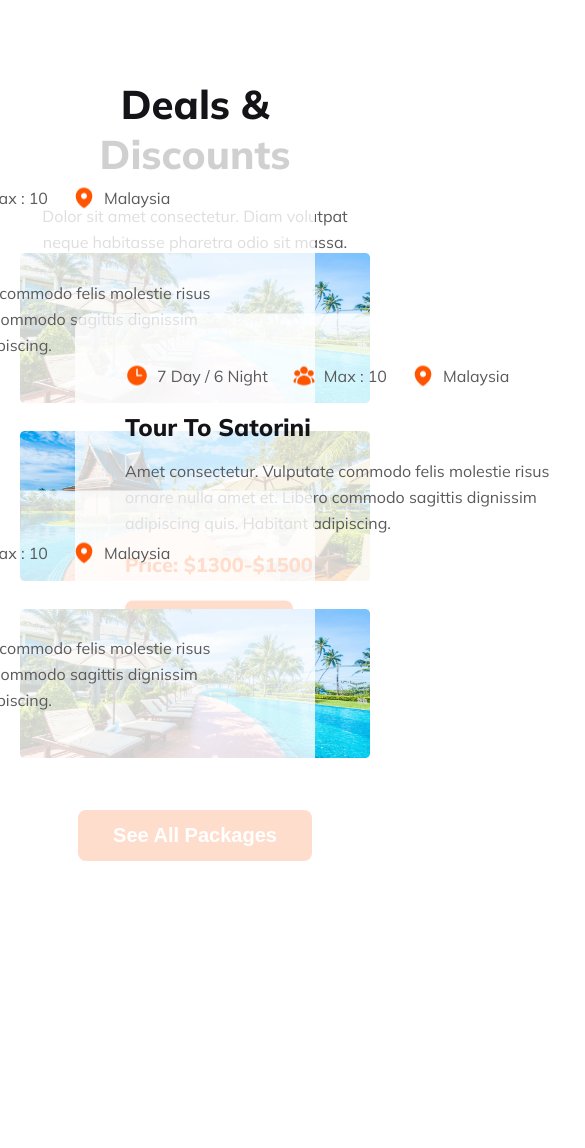
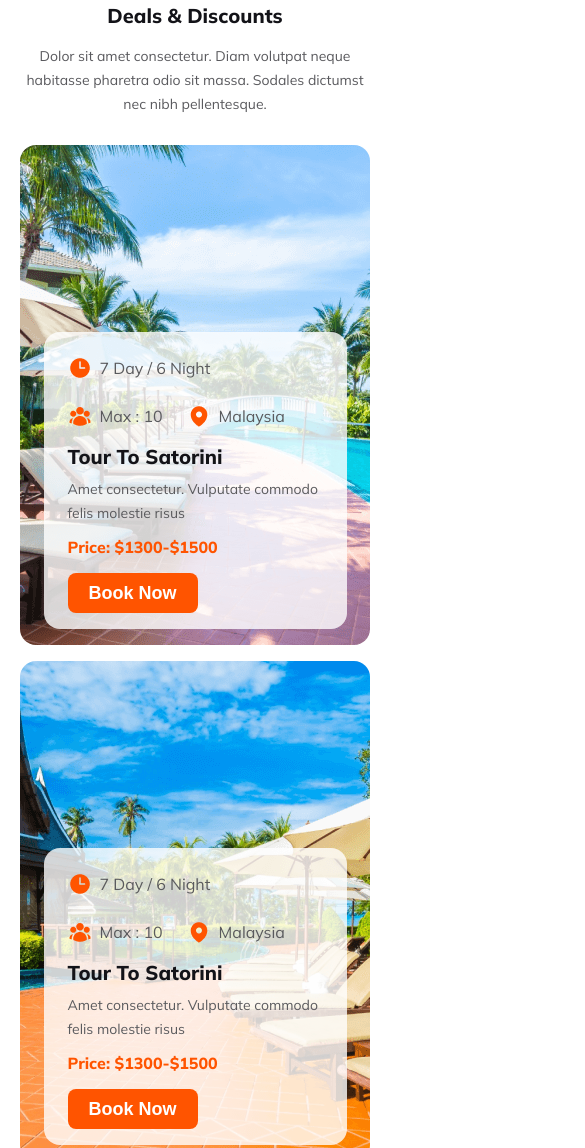
Before and after one commit to junayed0912/travel-agency-webpage-design, a plain HTML site: page index.html in a window 390 px wide. Shown: the part 4085-5233 px from the top of the page, 585 px wide, since content can reach past the window. Before the commit the page ends 4965 px from the top, so only its background shows below. Drawn offline with Linux system fonts and the light colour scheme.

Commit message:
responsive done of discount part

```diff
--- a/index.html
+++ b/index.html
@@ -182,11 +182,11 @@
                         </ul>
                         <h3 class="deals-discount-content-heading">Tour To Satorini</h3>
                         <p class="deals-discount-content-para">Amet consectetur. Vulputate commodo felis
-                            molestie risus ornare nulla amet et. Libero commodo sagittis dignissim adipiscing quis.
+                            molestie risus<span class="kladadkfj">ornare nulla amet et. Libero commodo sagittis dignissim adipiscing quis.
                             Habitant
-                            adipiscing.</p>
+                            adipiscing.</span></p>
                         <p class="price">Price: $1300-$1500</p>
-                        <button class="btn-primary">Book Now</button>
+                        <button class="btn-primary book-now-btn">Book Now</button>
                     </div>
                 </div>
             </div>
@@ -201,11 +201,11 @@
                         </ul>
                         <h3 class="deals-discount-content-heading">Tour To Satorini</h3>
                         <p class="deals-discount-content-para">Amet consectetur. Vulputate commodo felis
-                            molestie risus ornare nulla amet et. Libero commodo sagittis dignissim adipiscing quis.
+                            molestie risus <span class="kladadkfj">ornare nulla amet et. Libero commodo sagittis dignissim adipiscing quis.
                             Habitant
-                            adipiscing.</p>
+                            adipiscing.</span></p>
                         <p class="price">Price: $1300-$1500</p>
-                        <button class="btn-primary">Book Now</button>
+                        <button class="btn-primary book-now-btn">Book Now</button>
                     </div>
                 </div>
             </div>
@@ -220,11 +220,11 @@
                         </ul>
                         <h3 class="deals-discount-content-heading">Tour To Satorini</h3>
                         <p class="deals-discount-content-para">Amet consectetur. Vulputate commodo felis
-                            molestie risus ornare nulla amet et. Libero commodo sagittis dignissim adipiscing quis.
+                            molestie risus <span class="kladadkfj">ornare nulla amet et. Libero commodo sagittis dignissim adipiscing quis.
                             Habitant
-                            adipiscing.</p>
+                            adipiscing.</span></p>
                         <p class="price">Price: $1300-$1500</p>
-                        <button class="btn-primary">Book Now</button>
+                        <button class="btn-primary book-now-btn">Book Now</button>
                     </div>
                 </div>
             </div>
--- a/styles/travel.css
+++ b/styles/travel.css
@@ -350,43 +350,44 @@ body {
     line-height: 26px;
 }
 
+
 /* deals and discount */
-.deals-discount-section{
+.deals-discount-section {
     margin-top: 100px;
 }
-.deals-discount{
+
+.deals-discount {
     max-width: 643px;
     height: 126px;
     text-align: center;
     justify-self: center;
     margin-bottom: 48px;
 }
-.deals-discount-heading{
+
+.deals-discount-heading {
     font-size: 40px;
     font-weight: 800;
     color: var(--black);
     margin-bottom: 24px;
 }
-.deals-discount-para
-{
+
+.deals-discount-para {
     color: var(--light-black);
     line-height: 26px;
     margin-bottom: 48px;
 }
 
-.deal-discount-background
-{
+.deal-discount-background {
     width: 100%;
     position: relative;
     margin-bottom: 24px;
 }
-.background-image-discount
-{
+
+.background-image-discount {
     width: 100%;
 }
 
-.deals-discount-contents
-{
+.deals-discount-contents {
     background-color: rgba(255, 255, 255, 0.8);
     width: 579px;
     height: 389px;
@@ -396,46 +397,53 @@ body {
     right: 55px;
     transform: translateY(-50%);
 }
+
 .deal-discount-background:nth-of-type(3) .deals-discount-contents {
     left: 55px;
     right: auto;
 }
-.discount-internal{
+
+.discount-internal {
     max-width: 452px;
     max-height: 289px;
     margin: 50px 77px 50px 50px;
 }
-.deals-discount-ul
-{
+
+.deals-discount-ul {
     list-style: none;
     display: flex;
     gap: 24px;
     color: var(--graphite-gray);
     margin-bottom: 24px;
 }
-.deals-discount-ul > li {
+
+.deals-discount-ul>li {
     display: flex;
     align-items: center;
     gap: 8px;
 }
-.deals-discount-content-heading{
+
+.deals-discount-content-heading {
     font-size: 24px;
     font-weight: 800;
     color: var(--black);
     margin-bottom: 16px;
 }
-.deals-discount-content-para{
+
+.deals-discount-content-para {
     line-height: 26px;
     color: var(--graphite-gray);
     margin-bottom: 16px;
 }
-.price{
+
+.price {
     font-size: 20px;
     font-weight: 800;
     margin-bottom: 24px;
     color: var(--orange);
 }
-.see-all-packages{
+
+.see-all-packages {
     margin: 48px auto 0 auto;
     align-self: center;
     display: block;
@@ -580,10 +588,12 @@ body {
         justify-items: center;
         margin-top: 24px;
     }
+
     .choose-us-description {
         text-align: center;
         margin-bottom: 16px;
     }
+
     .choose-us-heading {
         font-size: 20px;
         font-weight: 800;
@@ -596,116 +606,134 @@ body {
         font-size: 14px;
     }
 
-    .choose-us-main-section, .choose-us-row1{
+    .choose-us-main-section,
+    .choose-us-row1 {
         flex-direction: column;
         gap: 16px;
     }
+
     .choose-us-content {
         padding: 32px;
     }
+
     .choose-us-content-img {
         width: 48px;
         height: 48px;
-        margin-bottom:16px;
+        margin-bottom: 16px;
     }
+
     .choose-us-content-heading {
         margin-bottom: 16px;
         font-size: 20px;
     }
+
     .choose-us-content-para {
         line-height: 24px;
         font-size: 14px;
     }
 
     /* deals and discount */
-.deals-discount-section{
-    margin-top: 100px;
-}
-.deals-discount{
-    max-width: 643px;
-    height: 126px;
-    text-align: center;
-    justify-self: center;
-    margin-bottom: 48px;
-}
-.deals-discount-heading{
-    font-size: 40px;
-    font-weight: 800;
-    color: var(--black);
-    margin-bottom: 24px;
-}
-.deals-discount-para
-{
-    color: var(--light-black);
-    line-height: 26px;
-    margin-bottom: 48px;
+    .deals-discount-section {
+        margin-top: 24px;
     }
 
-.deal-discount-background
-{
+    .deals-discount {
+        margin-bottom: 16px;
+    }
+
+    .deals-discount-heading {
+        font-size: 20px;
+        margin-bottom: 16px;
+    }
+
+    .deals-discount-para {
+        font-size: 14px;
+        color: var(--light-black);
+        line-height: 24px;
+    }
+
+    .deal-discount-background {
         width: 100%;
         position: relative;
-    margin-bottom: 24px;
-}
-.background-image-discount
-{
-    width: 100%;
+        margin-bottom: 16px;
+        height: 500px;
     }
 
-.deals-discount-contents
-{
+    .background-image-discount {
+        width: 100%;
+        height: 100%;
+        object-fit: cover;
+        border-radius: 16px;
+
+    }
+
+    .deals-discount-contents {
         background-color: rgba(255, 255, 255, 0.8);
-    width: 579px;
-    height: 389px;
+        width: 100%;
+        max-width: 303px;
+        height: 297px;
         border-radius: 16px;
         position: absolute;
-    top: 50%;
-    right: 55px;
-    transform: translateY(-50%);
+        top: auto;
+        bottom: 16px;
+        left: 16px;
+        right: 16px;
+        transform: none;
+        margin: 0 auto;
     }
+
     .deal-discount-background:nth-of-type(3) .deals-discount-contents {
-    left: 55px;
-    right: auto;
+        top: auto;
+        bottom: 16px;
+        left: 16px;
+        right: 16px;
+        width: 100%;
+        max-width: 303px;
+        transform: none;
+        margin: 0 auto;
     }
-.discount-internal{
-    max-width: 452px;
-    max-height: 289px;
-    margin: 50px 77px 50px 50px;
+
+    .discount-internal {
+        max-width: 255px;
+        max-height: 249px;
+        margin: 24px
     }
-.deals-discount-ul
-{
-    list-style: none;
-    display: flex;
-    gap: 24px;
-    color: var(--graphite-gray);
-    margin-bottom: 24px;
-}
-.deals-discount-ul > li {
-   display: flex;
-   align-items: center;
-   gap: 8px;
-}
-.deals-discount-content-heading{
-    font-size: 24px;
-    font-weight: 800;
-    color: var(--black);
+
+    .deals-discount-ul {
+        flex-wrap: wrap;
         margin-bottom: 16px;
     }
-.deals-discount-content-para{
-    line-height: 26px;
-    color: var(--graphite-gray);
+
+    .deals-discount-content-heading {
+        font-size: 20px;
+        margin-bottom: 8px;
+    }
+
+    .deals-discount-content-para {
+        font-size: 14px;
+        line-height: 24px;
+        margin-bottom: 12px;
+    }
+
+    .kladadkfj {
+        display: none;
+    }
+
+    .price {
+        font-size: 16px;
         margin-bottom: 16px;
     }
-.price{
-    font-size: 20px;
-    font-weight: 800;
-    margin-bottom: 24px;
-    color: var(--orange);
+
+    .see-all-packages {
+        display: none;
     }
-.see-all-packages{
-    margin: 48px auto 0 auto;
-    align-self: center;
-    display: block;
+
+    .book-now-btn {
+        font-size: 18px;
+        font-weight: bold;
+        padding: 8px 20px;
+        width: 130px;
+        height: 40px;
     }
 
 }
```
Lines whose indentation alone changed are shown as unchanged.
